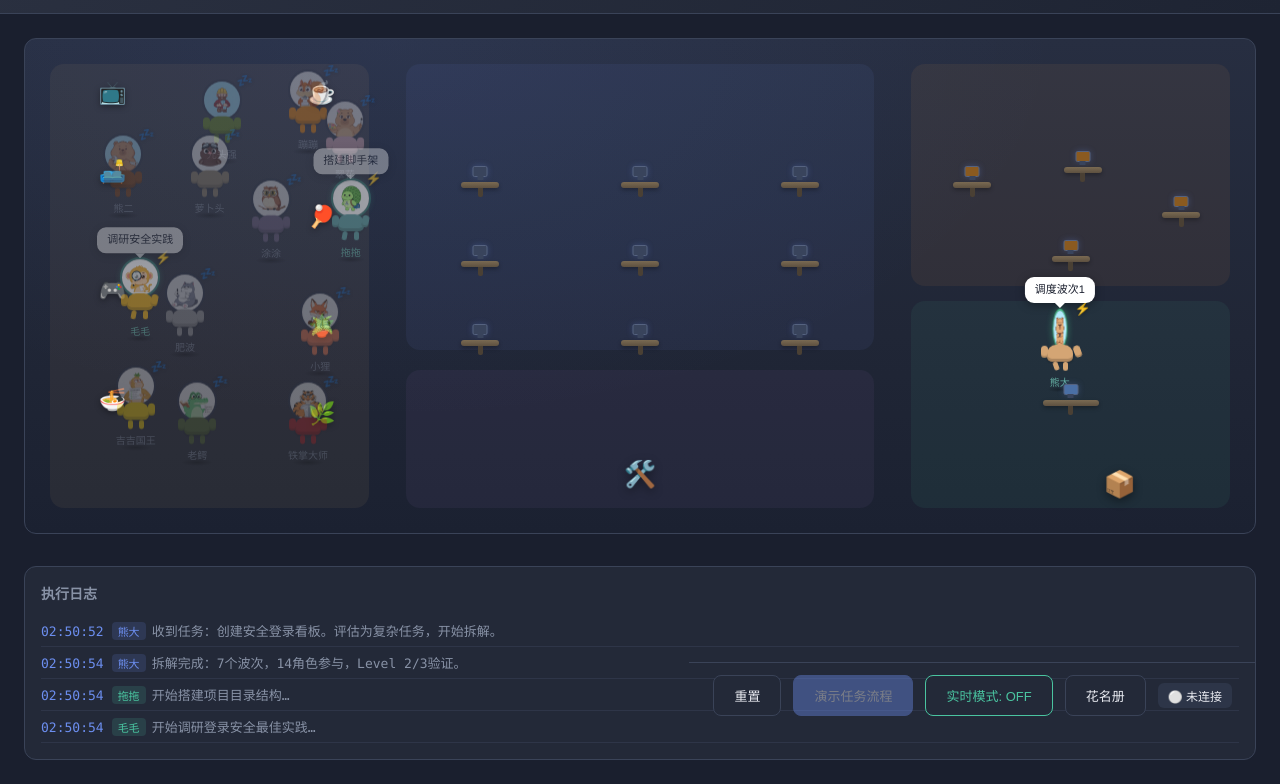
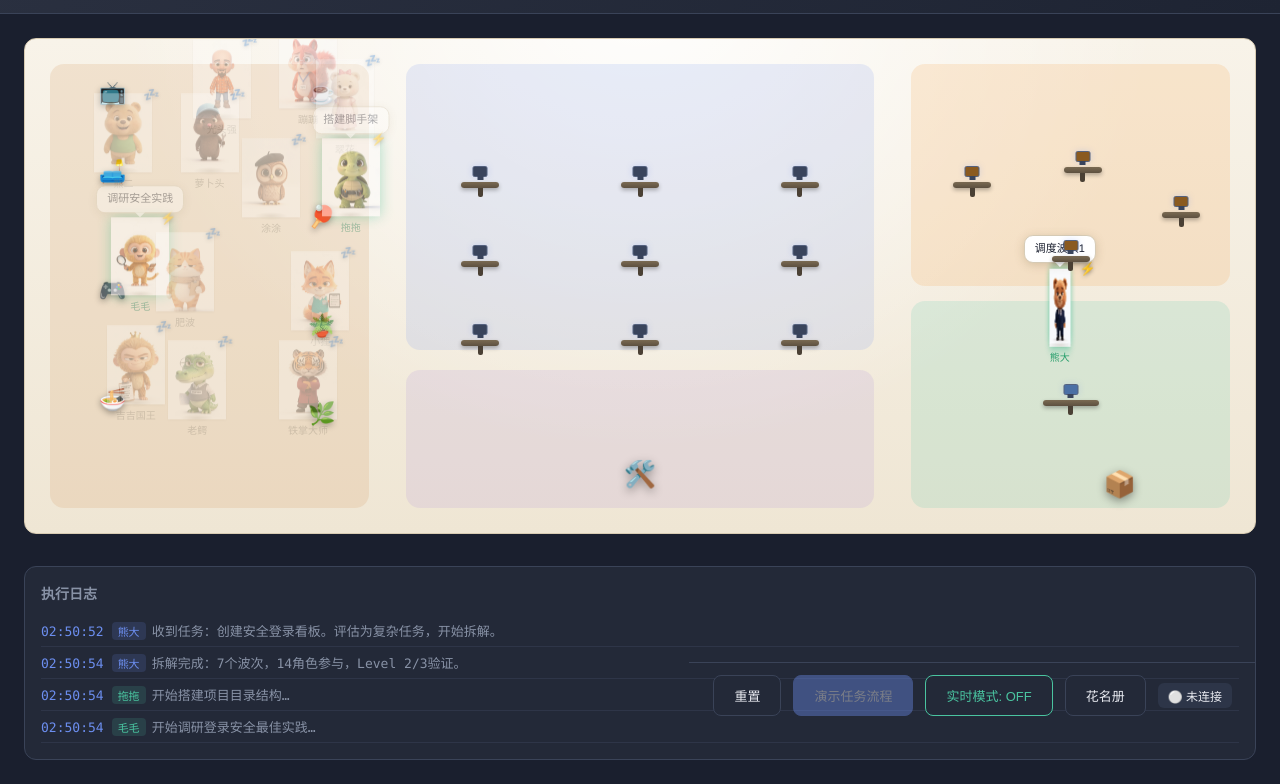
Before and after one commit to T-ctrl-web/bears-appearing-ee, a plain HTML site: page dashboard.html in a window 1280 px wide. Both pictures are taken after a click on the button "演示任务流程". Shown: the part 48-832 px from the top of the page. Drawn offline with Linux system fonts and the light colour scheme.

Commit message:
feat: AI生成Pixar风格3D立绘+明亮场景重制 — 14角色统一Q版全身立绘(西装熊大/功夫服铁掌/王冠吉吉等各具形象)/白底multiply无缝融入米色明亮场景/立绘小人整体弹跳翻转/状态彩色发光/详情面板统一立绘

```diff
--- a/dashboard.html
+++ b/dashboard.html
@@ -346,12 +346,14 @@ body {
 }
 
 .detail-panel img {
-  width: 96px;
-  height: 96px;
-  border-radius: 50%;
+  height: 150px;
+  width: auto;
+  border-radius: 12px;
   margin: 0 auto 16px;
   display: block;
-  border: 3px solid var(--accent);
+  background: #f8f3e9;
+  border: 1px solid var(--rule);
+  padding: 4px;
 }
 
 .detail-panel h3 {
@@ -483,13 +485,15 @@ body {
 .log-entry .role-tag.verifier { background: rgba(240,160,75,0.15); color: var(--warn); }
 
 /* === 办公室场景（MAVIS 风格走动交互） === */
+
+/* 场景舞台：明亮清新办公风（配合白底立绘 multiply 无缝融合） */
 #officeStage {
   position: relative;
   height: clamp(420px, 62vh, 560px);
   background:
-    radial-gradient(ellipse at 30% 0%, rgba(108,142,239,0.08), transparent 55%),
-    linear-gradient(180deg, #272e41 0%, #202636 60%, #1b2131 100%);
-  border: 1px solid var(--rule);
+    radial-gradient(ellipse at 50% -10%, rgba(255,255,255,0.9), transparent 60%),
+    linear-gradient(180deg, #f8f3e9 0%, #efe6d4 100%);
+  border: 1px solid #d8cbb2;
   border-radius: 12px;
   overflow: hidden;
   margin-bottom: 32px;
@@ -556,67 +560,39 @@ body {
 
 .bear {
   position: absolute;
-  width: 56px; margin-left: -28px; margin-top: -52px;
+  width: 66px; margin-left: -33px; margin-top: -92px;
   transition: left 1.6s cubic-bezier(.45,.05,.55,.95), top 1.6s cubic-bezier(.45,.05,.55,.95), opacity .5s;
   z-index: 10; cursor: pointer; text-align: center; user-select: none;
 }
 
 /* 聚焦模式：任务执行期间，空闲角色降透明度，突出干活的人 */
-.bear.dimmed { opacity: 0.32; }
+.bear.dimmed { opacity: 0.3; }
 .bear.dimmed:hover { opacity: 1; }
 
-/* 纸片小人：头（头像）+ 躯干（角色色）+ 双臂 + 双腿 */
+/* 精美立绘小人：AI 全身立绘，白底 multiply 融入明亮场景 */
 .bear-body { position: relative; animation: idle-breath 3.4s ease-in-out infinite; transition: transform .25s; }
 .bear.walking .bear-body { animation: bear-bob 0.34s infinite alternate ease-in-out; }
 .bear:hover .bear-body { transform: scale(1.1); }
-@keyframes idle-breath { 0%,100% { transform: translateY(0) scaleY(1); } 50% { transform: translateY(-1px) scaleY(1.03); } }
+@keyframes idle-breath { 0%,100% { transform: translateY(0) scaleY(1); } 50% { transform: translateY(-1.5px) scaleY(1.02); } }
 @keyframes bear-bob { from { transform: translateY(0); } to { transform: translateY(-4px); } }
 
 .bear-sprite { transition: transform 0.25s; }
-.bear img {
-  width: 40px; height: 40px; object-fit: cover; border-radius: 50%;
-  border: 2px solid var(--bg3); background: var(--bg3);
+.bear .bear-img {
+  height: 78px; width: auto;
   display: block; margin: 0 auto;
-  transition: border-color .35s, box-shadow .35s;
-}
-
-/* 躯干（角色主题色圆角矩形） */
-.bear-torso {
-  position: relative;
-  width: 26px; height: 17px;
-  margin: -4px auto 0;
-  border-radius: 9px 9px 5px 5px;
-  box-shadow: inset 0 -3px 0 rgba(0,0,0,0.18), 0 1px 2px rgba(0,0,0,0.25);
-}
-
-/* 双臂（角色色小圆，走路摆动） */
-.bear-torso .arm {
-  position: absolute; top: 1px;
-  width: 7px; height: 12px; border-radius: 4px;
-  transform-origin: top center;
-  box-shadow: inset 0 -2px 0 rgba(0,0,0,0.15);
-}
-.bear-torso .arm.l { left: -6px; }
-.bear-torso .arm.r { right: -6px; }
-.bear.walking .bear-torso .arm.l { animation: leg-swing 0.3s 0.15s infinite alternate ease-in-out; }
-.bear.walking .bear-torso .arm.r { animation: leg-swing 0.3s infinite alternate ease-in-out; }
-
-/* 双腿（颜色由角色主题色注入） */
-.bear-legs { display: flex; gap: 6px; justify-content: center; height: 9px; }
-.bear-legs .leg { width: 5px; height: 9px; border-radius: 2.5px; transform-origin: top center; }
-.bear.walking .bear-legs .leg.l { animation: leg-swing 0.3s infinite alternate ease-in-out; }
-.bear.walking .bear-legs .leg.r { animation: leg-swing 0.3s 0.15s infinite alternate ease-in-out; }
-@keyframes leg-swing { from { transform: rotate(20deg); } to { transform: rotate(-20deg); } }
-
-/* 影子 */
+  mix-blend-mode: multiply; /* 白底透明化，无缝融入浅色场景 */
+  filter: drop-shadow(0 1px 1px rgba(80,60,30,0.12));
+}
+
+/* 影子（浅色场景柔和版） */
 .bear::after {
-  content: ''; position: absolute; left: 50%; bottom: -4px;
+  content: ''; position: absolute; left: 50%; bottom: 15px;
   transform: translateX(-50%);
-  width: 32px; height: 7px; border-radius: 50%;
-  background: radial-gradient(ellipse at center, rgba(0,0,0,0.5) 0%, transparent 68%);
+  width: 34px; height: 8px; border-radius: 50%;
+  background: radial-gradient(ellipse at center, rgba(90,70,40,0.28) 0%, transparent 68%);
   transition: transform .3s, opacity .3s; pointer-events: none;
 }
-.bear.walking::after { transform: translateX(-50%) scale(0.78); opacity: 0.55; }
+.bear.walking::after { transform: translateX(-50%) scale(0.78); opacity: 0.6; }
 
 /* 状态徽章 */
 .bear-badge {
@@ -626,24 +602,28 @@ body {
   pointer-events: none;
 }
 
-.bear .bear-name { font-size: 10px; color: var(--muted); margin-top: 3px; white-space: nowrap; transition: color .3s; }
-.bear.executing img { border-color: var(--accent2); box-shadow: 0 0 14px rgba(74,196,160,0.55); }
-.bear.executing .bear-name { color: var(--accent2); }
-.bear.waiting img { border-color: var(--warn); box-shadow: 0 0 10px rgba(240,160,75,0.4); }
-.bear.done img { border-color: var(--success); box-shadow: 0 0 12px rgba(74,196,122,0.45); }
-.bear.failed img { border-color: var(--danger); box-shadow: 0 0 14px rgba(232,93,93,0.5); }
+.bear .bear-name { font-size: 10px; color: #8a8070; margin-top: 2px; white-space: nowrap; transition: color .3s; font-weight: 500; }
+.bear.executing .bear-img { filter: drop-shadow(0 0 7px rgba(46,184,138,0.75)); }
+.bear.executing .bear-name { color: #1f9d6f; }
+.bear.waiting .bear-img { filter: drop-shadow(0 0 6px rgba(230,150,50,0.7)); }
+.bear.waiting .bear-name { color: #c07820; }
+.bear.done .bear-img { filter: drop-shadow(0 0 6px rgba(60,180,110,0.6)); }
+.bear.done .bear-name { color: #2f9e63; }
+.bear.failed .bear-img { filter: drop-shadow(0 0 7px rgba(220,80,80,0.75)); }
+.bear.failed .bear-name { color: #cc4444; }
 .bear.walking.left .bear-sprite { transform: scaleX(-1); }
 
 .bubble {
   position: absolute; bottom: calc(100% + 6px); left: 50%;
   transform: translateX(-50%) translateY(4px);
   background: #fff; color: #1a1f2e;
+  border: 1px solid #d5cab5;
   font-size: 11px; line-height: 1.45;
   padding: 5px 10px; border-radius: 9px;
   max-width: 190px; width: max-content;
   opacity: 0; pointer-events: none;
   transition: opacity .25s, transform .25s;
-  z-index: 30; box-shadow: 0 2px 10px rgba(0,0,0,0.35);
+  z-index: 30; box-shadow: 0 2px 10px rgba(120,100,60,0.25);
 }
 .bubble.show { opacity: 1; transform: translateX(-50%) translateY(0); }
 .bubble::after {
@@ -692,7 +672,7 @@ body {
 
   <!-- 办公室场景（MAVIS 风格小人世界） -->
   <div id="officeStage">
-    <div class="office-zone" style="left:2%; top:5%; width:26%; height:90%; background:rgba(212,165,116,0.07)"></div>
+    <div class="office-zone" style="left:2%; top:5%; width:26%; height:90%; background:rgba(212,165,116,0.22)"></div>
     <div class="facility" style="left:6%; top:11%">📺</div>
     <div class="facility" style="left:23%; top:11%">☕</div>
     <div class="facility" style="left:6%; top:27%">🛋️</div>
@@ -701,10 +681,10 @@ body {
     <div class="facility" style="left:23%; top:58%">🪴</div>
     <div class="facility" style="left:6%; top:73%">🍜</div>
     <div class="facility" style="left:23%; top:76%">🌿</div>
-    <div class="office-zone" style="left:31%; top:5%; width:38%; height:58%; background:rgba(108,142,239,0.07)"></div>
-    <div class="office-zone" style="left:72%; top:5%; width:26%; height:45%; background:rgba(240,160,75,0.07)"></div>
-    <div class="office-zone" style="left:31%; top:67%; width:38%; height:28%; background:rgba(154,120,196,0.07)"></div>
-    <div class="office-zone" style="left:72%; top:53%; width:26%; height:42%; background:rgba(74,196,160,0.07)"></div>
+    <div class="office-zone" style="left:31%; top:5%; width:38%; height:58%; background:rgba(120,150,235,0.16)"></div>
+    <div class="office-zone" style="left:72%; top:5%; width:26%; height:45%; background:rgba(240,160,75,0.18)"></div>
+    <div class="office-zone" style="left:31%; top:67%; width:38%; height:28%; background:rgba(170,135,215,0.16)"></div>
+    <div class="office-zone" style="left:72%; top:53%; width:26%; height:42%; background:rgba(84,196,165,0.16)"></div>
   </div>
 
   <!-- Leader 组 -->
@@ -843,7 +823,7 @@ function renderRoles() {
 // === 详情弹窗 ===
 function showDetail(role, state) {
   const overlay = document.getElementById('detailOverlay');
-  document.getElementById('detailImg').src = role.img;
+  document.getElementById('detailImg').src = role.sprite || role.img;
   document.getElementById('detailName').textContent = `${role.name}（${role.duty}）`;
   document.getElementById('detailDuty').textContent = `${role.animal} · ${role.char}`;
   const statusMap = { idle:'空闲', executing:'执行中', done:'已完成', failed:'失败', waiting:'等待验证' };
@@ -1114,25 +1094,16 @@ const OfficeScene = (() => {
     // 状态徽章
     const badge = document.createElement('div');
     badge.className = 'bear-badge'; badge.textContent = '💤';
-    // 纸片小人身体：头（头像）+ 躯干（角色色）+ 双臂 + 双腿
+    // 精美立绘小人（AI 生成全身立绘，白底 multiply 融入场景）
     const body = document.createElement('div');
     body.className = 'bear-body';
     const sprite = document.createElement('div');
     sprite.className = 'bear-sprite';
     const img = document.createElement('img');
-    img.src = role.img; img.alt = role.name; img.loading = 'lazy';
+    img.className = 'bear-img';
+    img.src = role.sprite || role.img; img.alt = role.name; img.loading = 'lazy';
     sprite.appendChild(img);
-    const torso = document.createElement('div');
-    torso.className = 'bear-torso'; torso.style.background = role.color; // 角色主题色躯干
-    const armL = document.createElement('div'); armL.className = 'arm l'; armL.style.background = role.color;
-    const armR = document.createElement('div'); armR.className = 'arm r'; armR.style.background = role.color;
-    torso.appendChild(armL); torso.appendChild(armR);
-    const legs = document.createElement('div');
-    legs.className = 'bear-legs';
-    const legL = document.createElement('div'); legL.className = 'leg l'; legL.style.background = role.color;
-    const legR = document.createElement('div'); legR.className = 'leg r'; legR.style.background = role.color;
-    legs.appendChild(legL); legs.appendChild(legR);
-    body.appendChild(sprite); body.appendChild(torso); body.appendChild(legs);
+    body.appendChild(sprite);
     // 名牌
     const name = document.createElement('div');
     name.className = 'bear-name'; name.textContent = role.name;
@@ -1508,6 +1479,15 @@ function applyServerState(s) {
   if (s.task && s.task.status !== 'completed') celebrated = false;
 }
 
+// 角色立绘映射（AI 生成的 Pixar 风格 Q 版 3D 全身立绘，白底）
+const SPRITE_MAP = {
+  xiongda: 'char-xiongda', guangtouqiang: 'char-guangtouqiang', xionger: 'char-xionger',
+  luobotou: 'char-luobotou', bengbeng: 'char-bengbeng', cuihua: 'char-cuihua',
+  tutu: 'char-tutu', tuotuo: 'char-tuotuo', maomao: 'char-maomao', feibo: 'char-feibo',
+  jiji: 'char-jiji', laoe: 'char-laoe', xiaoli: 'char-xiaoli', tiezhang: 'char-tiezhang',
+};
+ROLES.forEach(r => { r.sprite = `assets/characters/${SPRITE_MAP[r.id]}.jpg`; });
+
 // === 初始化 ===
 initState();
 OfficeScene.init();
```
Also changed, not shown: assets/characters/char-bengbeng.jpg (added), assets/characters/char-cuihua.jpg (added), assets/characters/char-feibo.jpg (added), assets/characters/char-guangtouqiang.jpg (added), assets/characters/char-jiji.jpg (added), assets/characters/char-laoe.jpg (added), assets/characters/char-luobotou.jpg (added), assets/characters/char-maomao.jpg (added), assets/characters/char-tiezhang.jpg (added), assets/characters/char-tuotuo.jpg (added), assets/characters/char-tutu.jpg (added), assets/characters/char-xiaoli.jpg (added), assets/characters/char-xiongda.jpg (added), assets/characters/char-xionger.jpg (added).
